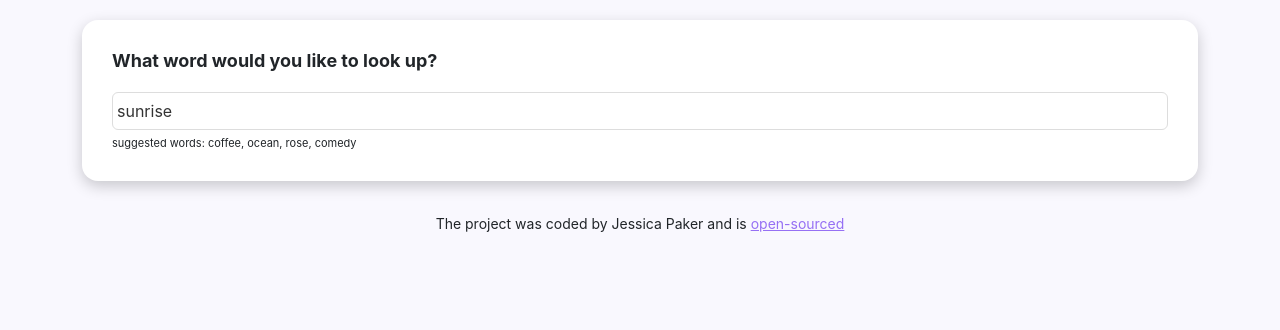
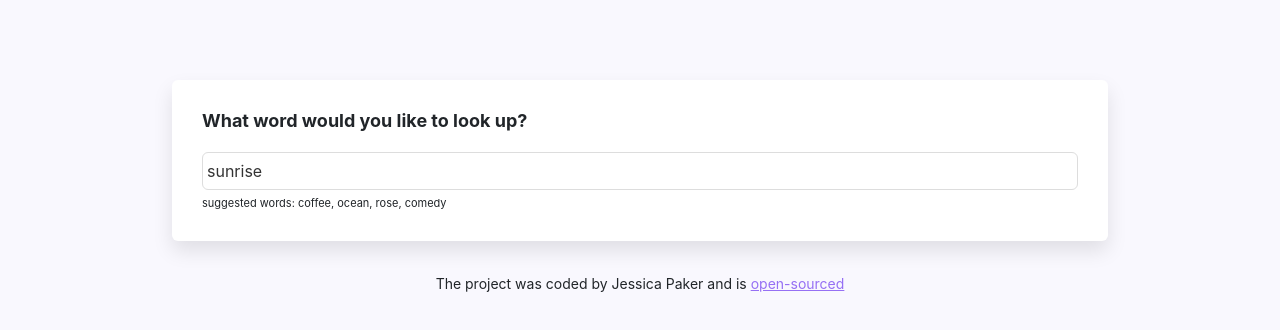
Before and after one commit to jpaker05/dictionary-application, a React (Create React App) app: page / in a window 1280 px wide. Shown: the top 330 px of the page. Built offline with nearby package versions, Linux system fonts and the light colour scheme; no server answers.

Commit message:
integrated photo api

```diff
--- a/src/App.css
+++ b/src/App.css
@@ -1,3 +1,9 @@
+.App {
+  padding: 60px 0 100px;
+  margin: 0 auto;
+  max-width: 960px;
+}
+
 body {
   background: #f9f8fe;
 }
@@ -9,11 +15,3 @@
   text-align: center;
   margin: 30px;
 }
-
-.Dictionary section {
-  background: #fff;
-  padding: 30px;
-  border-radius: 16px;
-  box-shadow: 0px 5px 15px rgba(0, 0, 0, 0.2);
-  margin: 20px 0;
-}
--- a/src/Dictionary.js
+++ b/src/Dictionary.js
@@ -1,20 +1,32 @@
 import React, { useState } from "react";
 import axios from "axios";
 import Results from "./Results";
+import Photos from "./Photos";
 import "./Dictionary.css";
 
 export default function Dictionary(props) {
   let [keyword, setKeyword] = useState(props.defaultKeyword);
   let [results, setResults] = useState(null);
   let [loaded, setLoaded] = useState(false);
+  let [photos, setPhotos] = useState(null);
 
-  function handleResponse(response) {
+  function handleDictionaryResponse(response) {
     setResults(response.data[0]);
+  }
+
+  function handlePexelsResponse(response) {
+    setPhotos(response.data.photos);
   }
 
   function search() {
     let apiUrl = `https://api.dictionaryapi.dev/api/v2/entries/en/${keyword}`;
-    axios.get(apiUrl).then(handleResponse);
+    axios.get(apiUrl).then(handleDictionaryResponse);
+
+    let pexelsApiKey =
+      "zWfuW9a2rgnr90XyRXr5zHsX4hkuV2GQM9yKkYv5t3Rcn6VIJWJ3se2F";
+    let pexelsApiUrl = `https://api.pexels.com/v1/search?query=${keyword}&per_page=9`;
+    let headers = { Authorization: `Bearer ${pexelsApiKey}` };
+    axios.get(pexelsApiUrl, { headers: headers }).then(handlePexelsResponse);
   }
 
   function handleSubmit(event) {
@@ -48,6 +60,7 @@
           </div>
         </section>
         <Results results={results} />
+        <Photos photos={photos} />
       </div>
     );
   } else {
--- /dev/null
+++ b/src/Photos.css
@@ -0,0 +1,4 @@
+.Photos img {
+  border-radius: 4px;
+  margin-bottom: 20px;
+}
--- /dev/null
+++ b/src/Photos.js
@@ -0,0 +1,28 @@
+import React from "react";
+import "./Photos.css";
+
+export default function Photos(props) {
+  if (props.photos) {
+    return (
+      <section className="Photos">
+        <div className="row">
+          {props.photos.map(function (photo, index) {
+            return (
+              <div className="col-4" key={index}>
+                <a href={photo.src.original} target="_blank" rel="noreferrer">
+                  <img
+                    src={photo.src.landscape}
+                    className="img-fluid"
+                    alt="search-response"
+                  />
+                </a>
+              </div>
+            );
+          })}
+        </div>
+      </section>
+    );
+  } else {
+    return null;
+  }
+}
```
